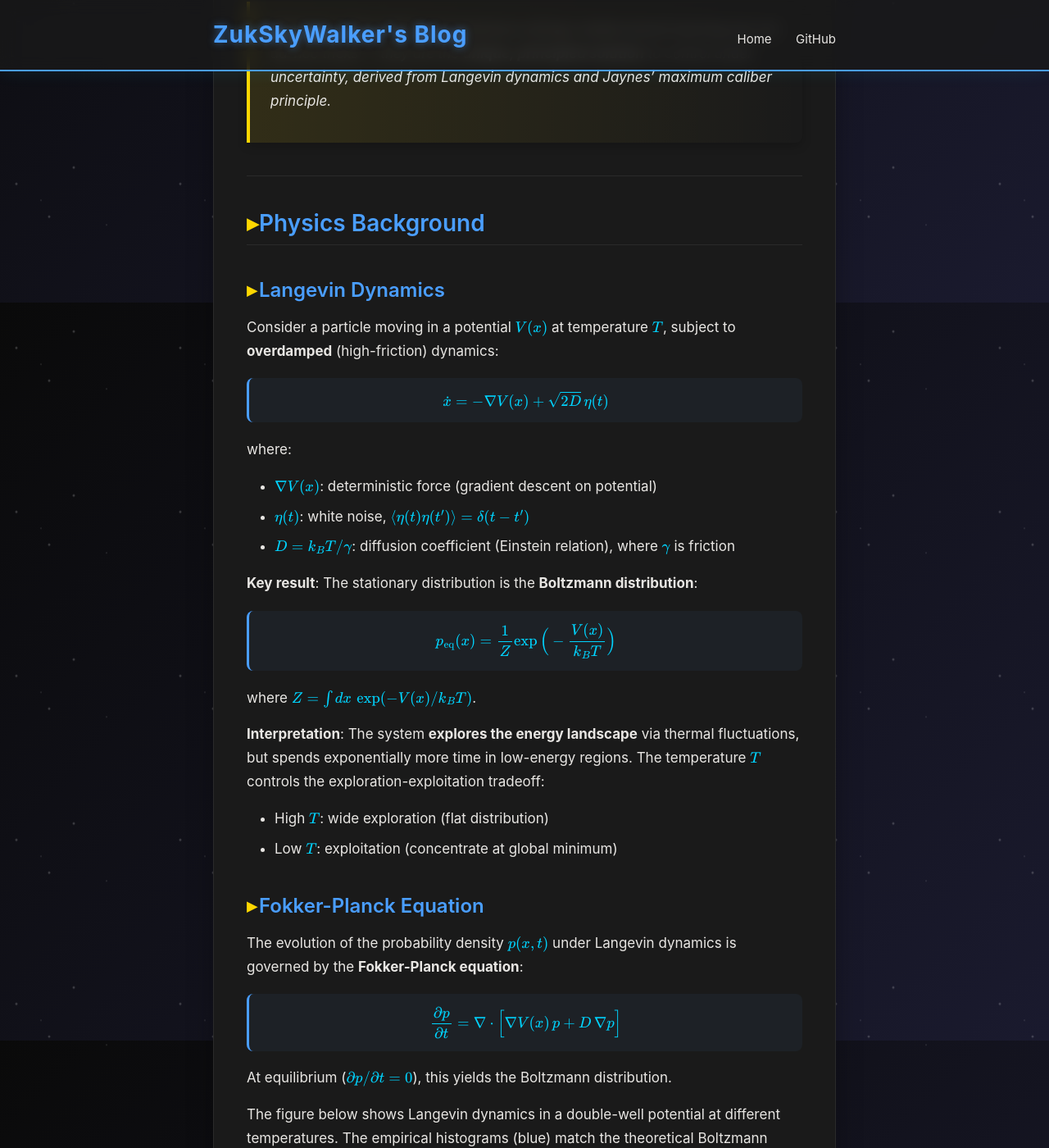
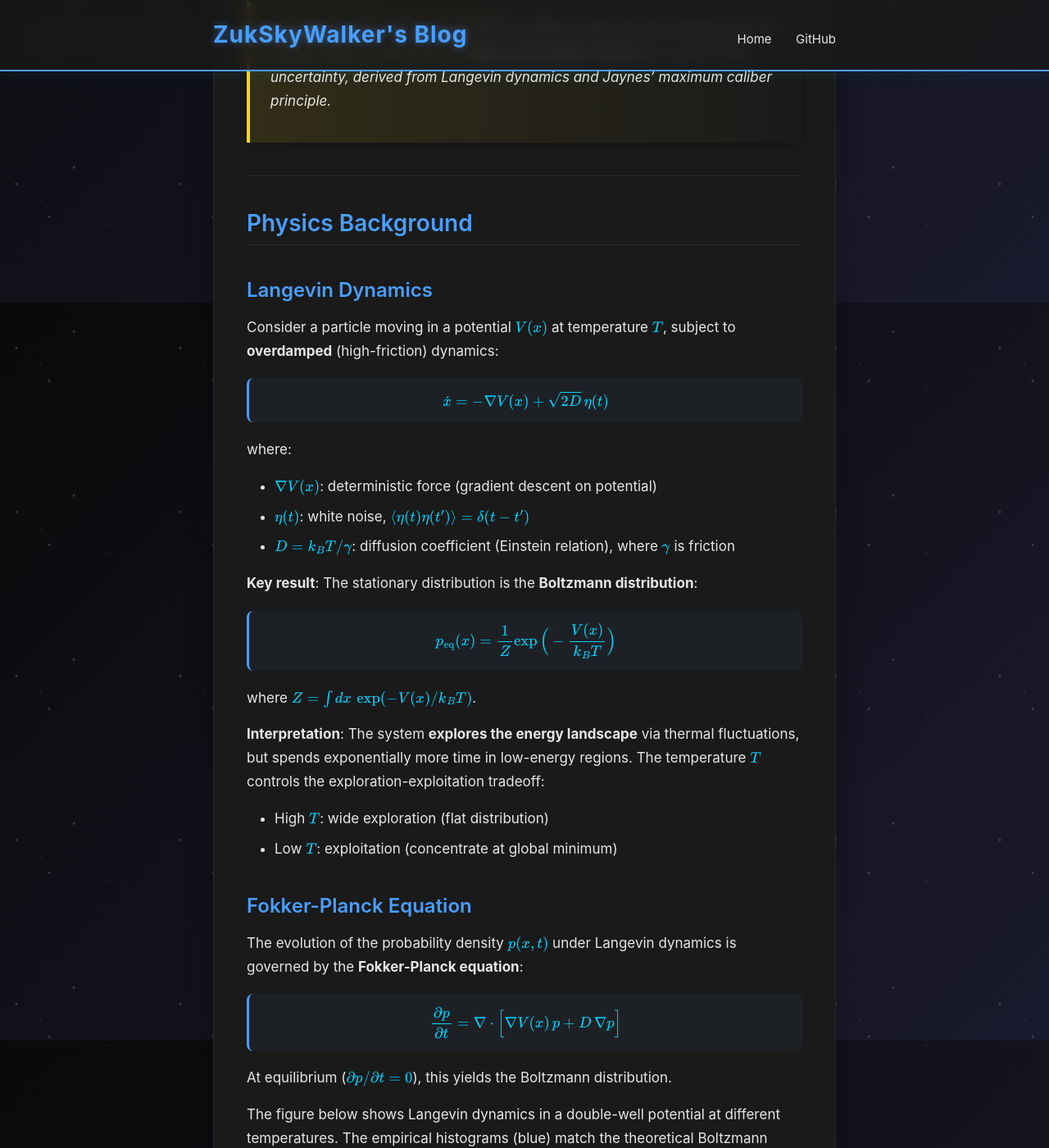
Before and after one commit to ZukSkyWalker/PhysAI-Zen, a Jekyll site: the page built from docs/_posts/2025-12-10-maxent-rl.md, in a window 1280 px wide and 1400 px high, scrolled down 531 px. Shown: the whole window at 82% size. Built offline with Jekyll 4.4.1, drawn with Linux system fonts in a browser that asks for light colours; nearby versions of some CDN libraries.

Commit message:
Remove ugly triangle toggles from headings
- Remove ::before pseudo-elements with ▸ triangles from h1-h4
- Remove unnecessary position: relative and padding-left
- Clean up heading styles for better readability

```diff
--- a/docs/assets/css/style.css
+++ b/docs/assets/css/style.css
@@ -430,29 +430,12 @@ body::before {
   font-weight: 600;
   line-height: 1.25;
   color: var(--primary-color);
-  position: relative;
-  padding-left: 15px;
-}
-
-.post-content h1::before,
-.post-content h2::before,
-.post-content h3::before {
-  content: '▸';
-  position: absolute;
-  left: 0;
-  color: var(--accent-color);
-  font-weight: bold;
 }
 
 .post-content h1 {
   font-size: 32px;
   border-bottom: 2px solid var(--primary-color);
   padding-bottom: 10px;
-  padding-left: 0;
-}
-
-.post-content h1::before {
-  content: none;
 }
 
 .post-content h2 {
@@ -467,11 +450,6 @@ body::before {
 
 .post-content h4 {
   font-size: 20px;
-  padding-left: 0;
-}
-
-.post-content h4::before {
-  content: none;
 }
 
 .post-content p {
```
